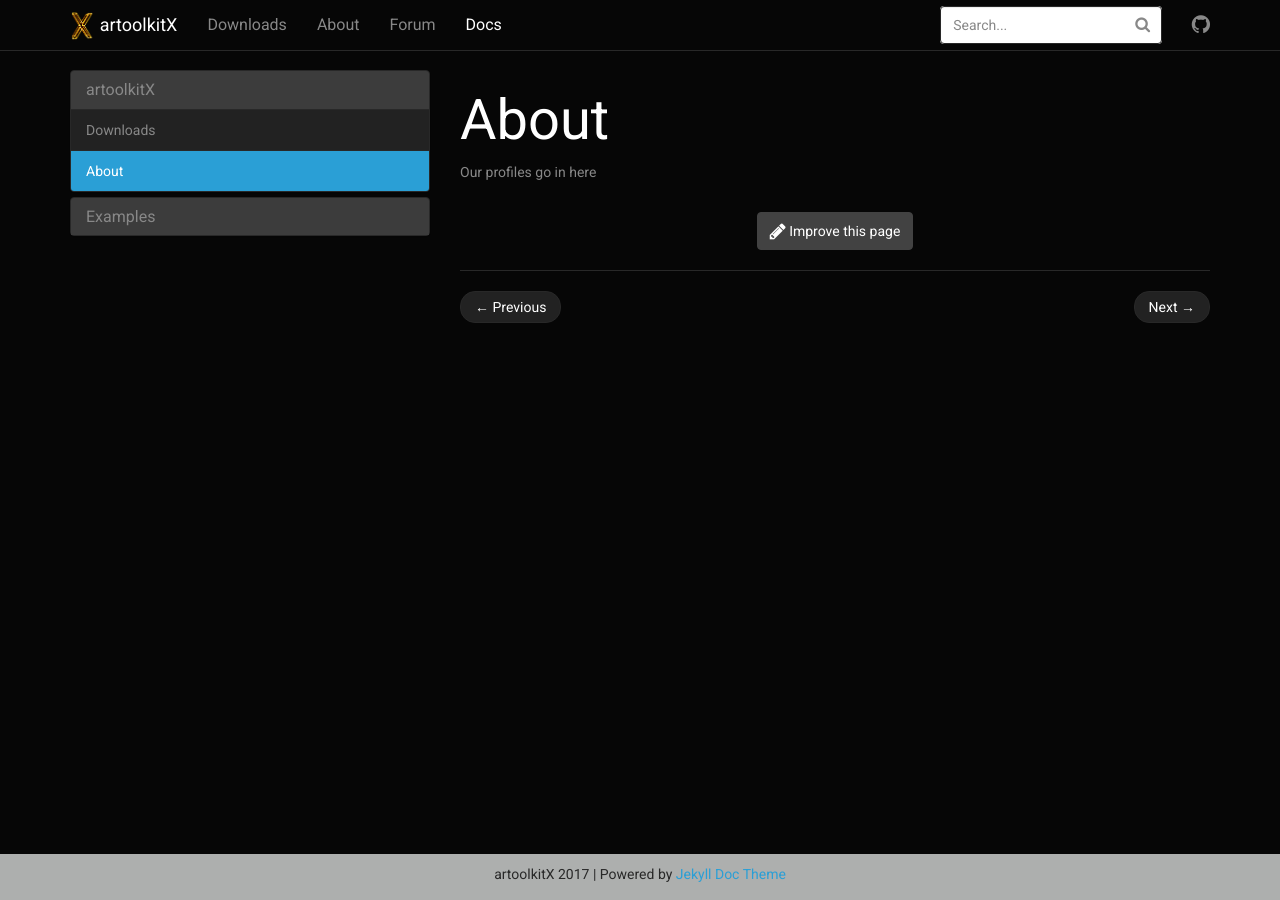
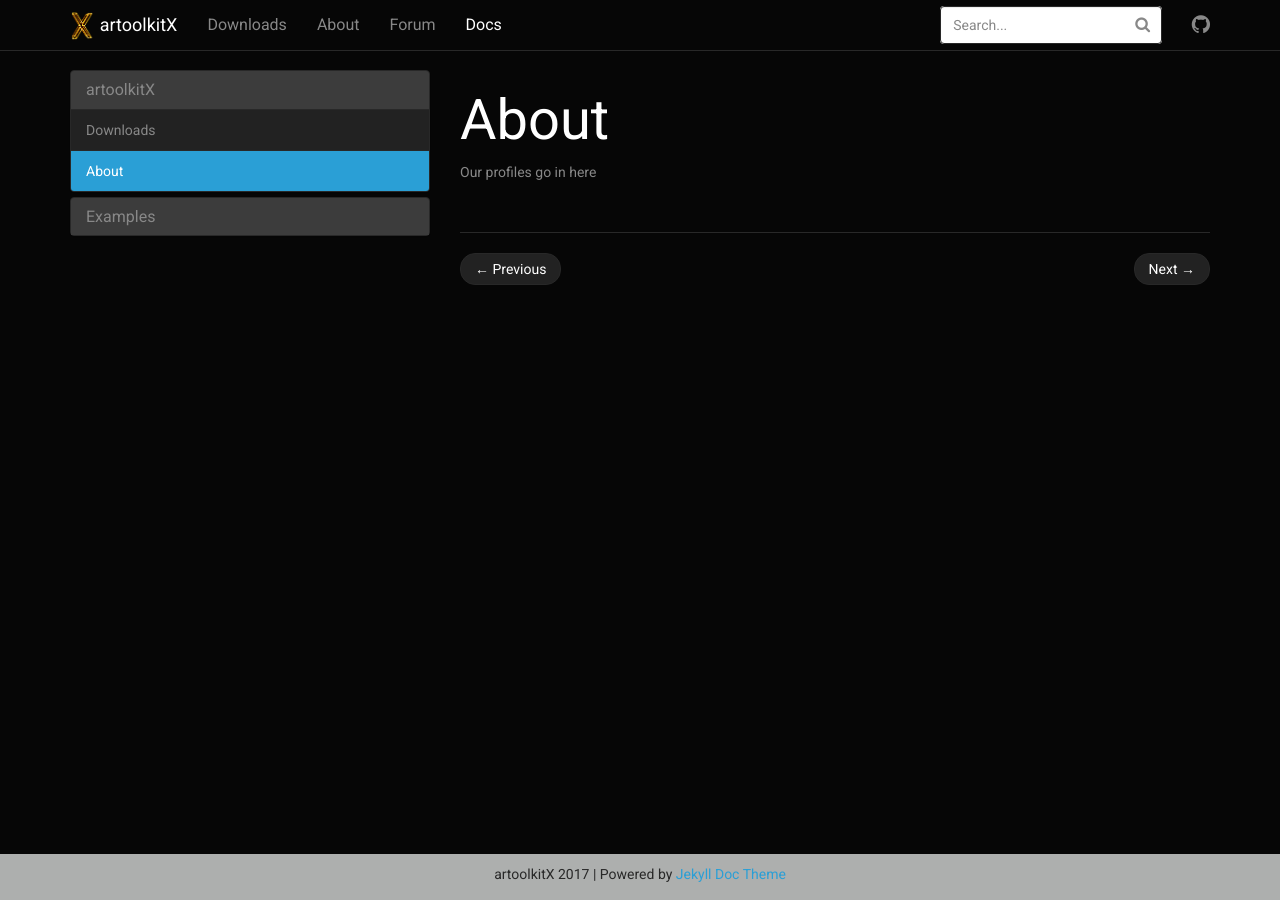
Before and after one commit to artoolkitx/artoolkitx.github.io, a Jekyll site: the page built from _docs/about.md, in a window 1280 px wide. Built offline with Jekyll 4.4.1, drawn with Linux system fonts in a browser that asks for light colours; nearby versions of some CDN libraries.

Commit message:
removed button and updated logo

```diff
--- a/_layouts/docs.html
+++ b/_layouts/docs.html
@@ -13,9 +13,9 @@ layout: default
             <div id="markdown-content-container">{{ content }}</div>
             <p class="text-center">
               <br />
-              <a target="_blank" href="{{site.git_edit_address}}/{{ page.path }}" class="btn btn-default githubEditButton" role="button">
+              <!-- <a target="_blank" href="{{site.git_edit_address}}/{{ page.path }}" class="btn btn-default githubEditButton" role="button">
                 <i class="fa fa-pencil fa-lg"></i> Improve this page
-              </a>
+              </a> -->
             </p>
             <hr>
             {% include section_nav.html %}
```
Also changed, not shown: img/logo.png, 1 other file.
